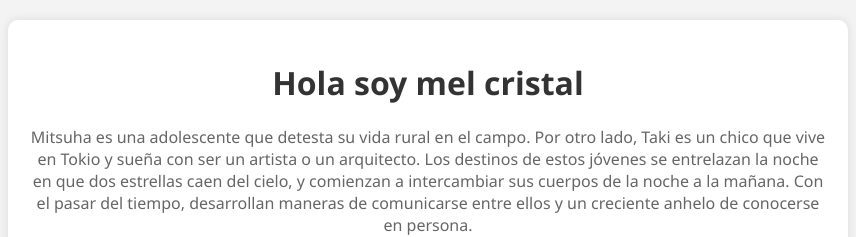
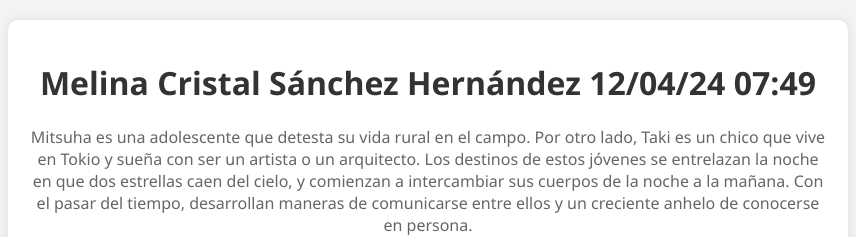
Before and after one commit to melinacristal/ID, a plain HTML site: page styles/index.html in a window 1280 px wide. Shown: the top 237 px of the page, without its empty margins (212-1068 px from the left). Drawn offline with Linux system fonts and the light colour scheme.

Commit message:
Tercer cambio

```diff
--- a/styles/index.html
+++ b/styles/index.html
@@ -9,7 +9,7 @@
 <body>
 
 <div class="container">
-    <h1>Hola soy mel cristal </h1>
+    <h1>Melina Cristal Sánchez Hernández 12/04/24  07:49</h1>
 
     <p>Mitsuha es una adolescente que detesta su vida rural en el campo. Por otro lado, Taki es un chico que vive en Tokio y sueña con ser un artista o un arquitecto. Los destinos de estos jóvenes se entrelazan la noche en que dos estrellas caen del cielo, y comienzan a intercambiar sus cuerpos de la noche a la mañana. Con el pasar del tiempo, desarrollan maneras de comunicarse entre ellos y un creciente anhelo de conocerse en persona.</p>
     <div class="images-container">
```
